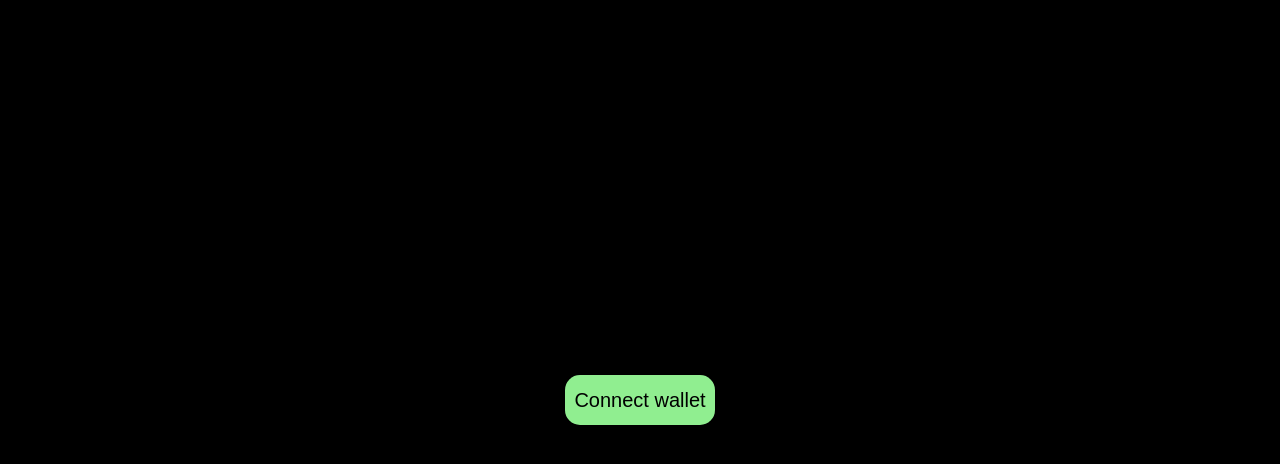
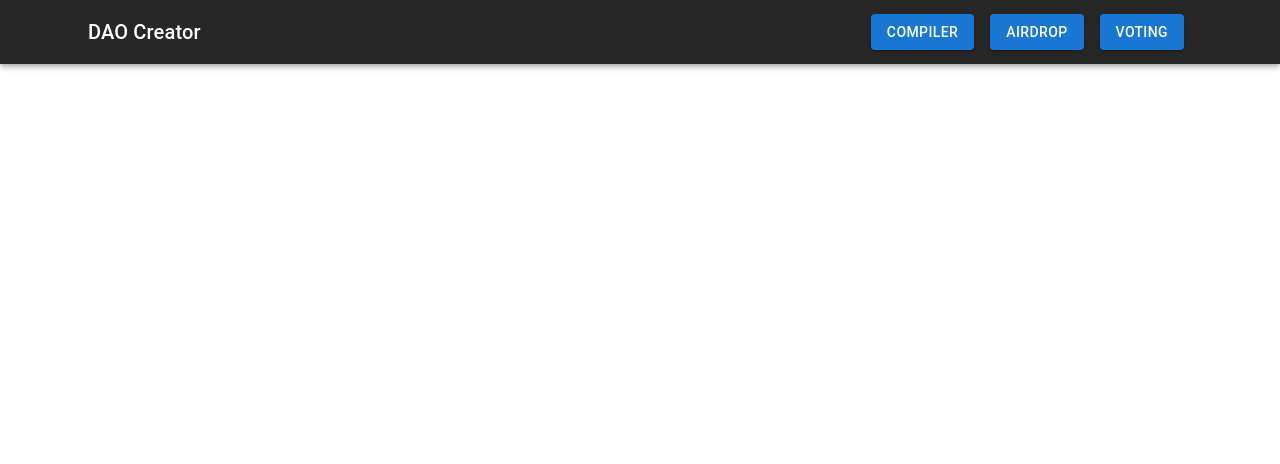
Before and after one commit to c3rf1g/DAOCreator, a React (Create React App) app: page /airdrop in a window 1280 px wide. Shown: the top 464 px of the page. Built offline with nearby package versions, Linux system fonts and the light colour scheme.

Commit message:
some little fix with deploy

```diff
--- a/package.json
+++ b/package.json
@@ -15,7 +15,7 @@
     "prismjs": "^1.27.0",
     "react": "^17.0.2",
     "react-dom": "^17.0.2",
-    "react-router-dom": "^5.3.0",
+    "react-router-dom": "^6.2.2",
     "react-scripts": "5.0.0",
     "react-simple-code-editor": "^0.11.0",
     "react-spinner-animated": "^3.0.9",
@@ -52,6 +52,7 @@
     "assert": "^2.0.0",
     "buffer": "^6.0.3",
     "crypto-browserify": "^3.12.0",
+    "history": "^5.3.0",
     "https-browserify": "^1.0.0",
     "os-browserify": "^0.3.0",
     "process": "^0.11.10",
--- /dev/null
+++ b/src/AirdropPage/AirDropPage.js
@@ -0,0 +1,20 @@
+import React from 'react';
+import "./AirdropPage.css"
+import {AppBar, Button, Container, createTheme, IconButton, Toolbar, Typography} from "@mui/material";
+import {ThemeProvider} from "@emotion/react";
+import {BrowserRouter} from "react-router-dom";
+import Header from "../Header";
+
+
+const AirDropPage = () => {
+    document.getElementsByTagName("body")[0].style.backgroundColor = "white"
+
+
+    return (
+        <div className="AirdropPage">
+
+        </div>
+    );
+};
+
+export default AirDropPage;
--- a/src/App.js
+++ b/src/App.js
@@ -8,6 +8,7 @@ import React, {useEffect, useState} from "react";
 import {Routes, Route, BrowserRouter as Router, Switch} from 'react-router-dom'
 import DaoPage from "./DAOPage/DAOPage";
 import DeployedInfoBlock from "./DeployedInfoBlock";
+import AirDropPage from "./AirdropPage/AirDropPage";
 function App() {
     const [compiled, setCompiled] = useState(false)
     const [edited, setEdited] = useState(false)
@@ -16,6 +17,8 @@ function App() {
     const [whichContractSelected, setWhichContractSelected] = useState("")
     const [deployed, setDeployed] = useState(false)
     const [deployedList, setDeployedList] = useState([])
+    document.getElementsByTagName("body")[0].style.backgroundColor = "black"
+
     useEffect(() => {
         if (edited === true) {
             setCompiled(false)
@@ -31,19 +34,19 @@ function App() {
     }, [deployed])
   return (
         <div className="App">
-            <Router>
-                <Switch>
-                    <Route exact path="/" render={
-                        () => (<div>
             <div className="LeftPanel">
                 <SettingsContract setWantToSetTemplate={setWantToSetTemplate}
-                                                  setWhichContractSelected={setWhichContractSelected}/>
+                                  setWhichContractSelected={setWhichContractSelected}
+                                  setCompiledAndSelected={setCompiledAndSelected}
+                />
                 <AdditionSettingsContract setCompiled={setCompiled} compiled={compiled}
                                           setCompiledAndSelected={setCompiledAndSelected}
-                                                          compiledAndSelected={compiledAndSelected}>
+                                          compiledAndSelected={compiledAndSelected}
+                                          wantToSetTemplate={wantToSetTemplate}
+                >
                     <CompileButton setCompiled={setCompiled}/>
                     {
-                                        compiledAndSelected ?
+                        compiledAndSelected?
                             <div>
                                 <DeployButton setDeployed={setDeployed}/>
                             </div>
@@ -57,11 +60,6 @@ function App() {
                            setWantToSetTemplate={setWantToSetTemplate}
                            deployedList={deployedList}
             />
-                        </div>)
-                    }/>
-                    <Route exact path="/:address" component={DaoPage}/>
-                </Switch>
-            </Router>
         </div>
   );
 }
--- /dev/null
+++ b/src/Header.js
@@ -0,0 +1,28 @@
+import React from "react";
+import {Button, Typography} from "@mui/material";
+import {Toolbar} from "@mui/material";
+
+import {Link} from "react-router-dom";
+
+function Header() {
+
+    return (
+        <Toolbar>
+            <Typography variant="h6" component="div" sx={{ flexGrow: 1 }}>
+                DAO Creator
+            </Typography>
+
+            <Button component={Link} to='/compiler' variant="contained" sx={{ margin: 1 }}>
+                Compiler
+            </Button>
+            <Button component={Link} to='/airdrop' variant="contained"  sx={{ margin: 1 }}>
+                Airdrop
+            </Button>
+            <Button component={Link} to='/voting' variant="contained" sx={{ margin: 1 }}>
+                Voting
+            </Button>
+        </Toolbar>
+    )
+}
+
+export default Header;
--- /dev/null
+++ b/src/Routers.js
@@ -0,0 +1,19 @@
+import React from 'react';
+import App from "./App";
+import {Switch} from "@mui/material";
+import AirDropPage from "./AirdropPage/AirDropPage";
+import DaoPage from "./DAOPage/DAOPage";
+import {Route, Routes} from "react-router-dom";
+const Routers = () => {
+
+
+    return (
+        <Routes >
+            <Route exact path="/compiler" element={<App/>}/>
+            <Route path="/airdrop" element={<AirDropPage/>}/>
+            <Route exact path="/:address" element={<DaoPage/>}/>
+        </Routes>
+    );
+};
+
+export default Routers;
--- a/src/Settings/AdditionSettingsContract.js
+++ b/src/Settings/AdditionSettingsContract.js
@@ -12,11 +12,13 @@ const AdditionSettingsContract = (props) => {
     if (!props.compiled && init)
         setInit(false)
     if (props.compiled && !init){
+        setArg({})
         setResponse(JSON.parse(localStorage.getItem("response")))
         setAbis(JSON.parse(localStorage.getItem('abis')))
         setSelectedContract(Object.entries(JSON.parse(localStorage.getItem('abis')))[0][0])
         setInit(true)
     }
+
 
     const checkFill = (e) => {
         console.log(e.target.placeholder)
--- a/src/Settings/SetTemplateButton.js
+++ b/src/Settings/SetTemplateButton.js
@@ -2,7 +2,7 @@ import React from 'react';
 const SetTemplateButton = (props) => {
 
     return (
-        <button className="SetTemplateButton" onClick={() => props.setWantToSetTemplate(true)}>
+        <button className="SetTemplateButton" onClick={() => { props.setCompiledAndSelected(false); props.setWantToSetTemplate(true)}}>
             Set template
         </button>
     );
--- a/src/Settings/SettingsContract.js
+++ b/src/Settings/SettingsContract.js
@@ -25,7 +25,8 @@ const SettingsContract = (props) => {
                         ERC721
                     </label>
                 </div>
-                <SetTemplateButton setWantToSetTemplate={props.setWantToSetTemplate}/>
+                <SetTemplateButton setCompiledAndSelected={props.setCompiledAndSelected}
+                                   setWantToSetTemplate={props.setWantToSetTemplate}/>
             </div>
         </div>
     );
--- a/src/Settings/settings.css
+++ b/src/Settings/settings.css
@@ -49,6 +49,7 @@ input[type="number"]::-webkit-inner-spin-button {
 .CodeForm {
     border-radius: 15px;
     background-color: white;
+    min-height: 500px;
     width: 600px;
     overflow-y: scroll;
     max-height: 500px;
@@ -60,6 +61,9 @@ input[type="number"]::-webkit-inner-spin-button {
     width: 400px;
 }
 
+body {
+    background-color: black;
+}
 .CompileButton {
     display: inline-block;
     font-family: "GT Eesti Pro Display", serif;
--- a/src/index.js
+++ b/src/index.js
@@ -1,10 +1,32 @@
 import React from 'react';
 import ReactDOM from 'react-dom';
 import App from './App';
+import {BrowserRouter} from "react-router-dom";
+import {AppBar, Container, createTheme} from "@mui/material";
+import Header from "./Header";
+import {ThemeProvider} from "@emotion/react";
+import Routers from "./Routers";
 
+const darkTheme = createTheme({
+    palette: {
+        mode: 'dark',
+        primary: {
+            main: '#1976d2',
+        },
+    },
+});
 ReactDOM.render(
   <React.StrictMode>
-    <App />
+      <ThemeProvider theme={darkTheme}>
+          <BrowserRouter>
+              <AppBar color="primary" position="static">
+                  <Container maxWidth="lg">
+                      <Header />
+                  </Container>
+              </AppBar>
+              <Routers />
+          </BrowserRouter>
+      </ThemeProvider>
   </React.StrictMode>,
   document.getElementById('root')
 );
```
Also changed, not shown: src/AirdropPage/AirdropPage.css (added), 1 other file (tests, documents, lock files or other folders). Lines whose indentation alone changed are shown as unchanged.
